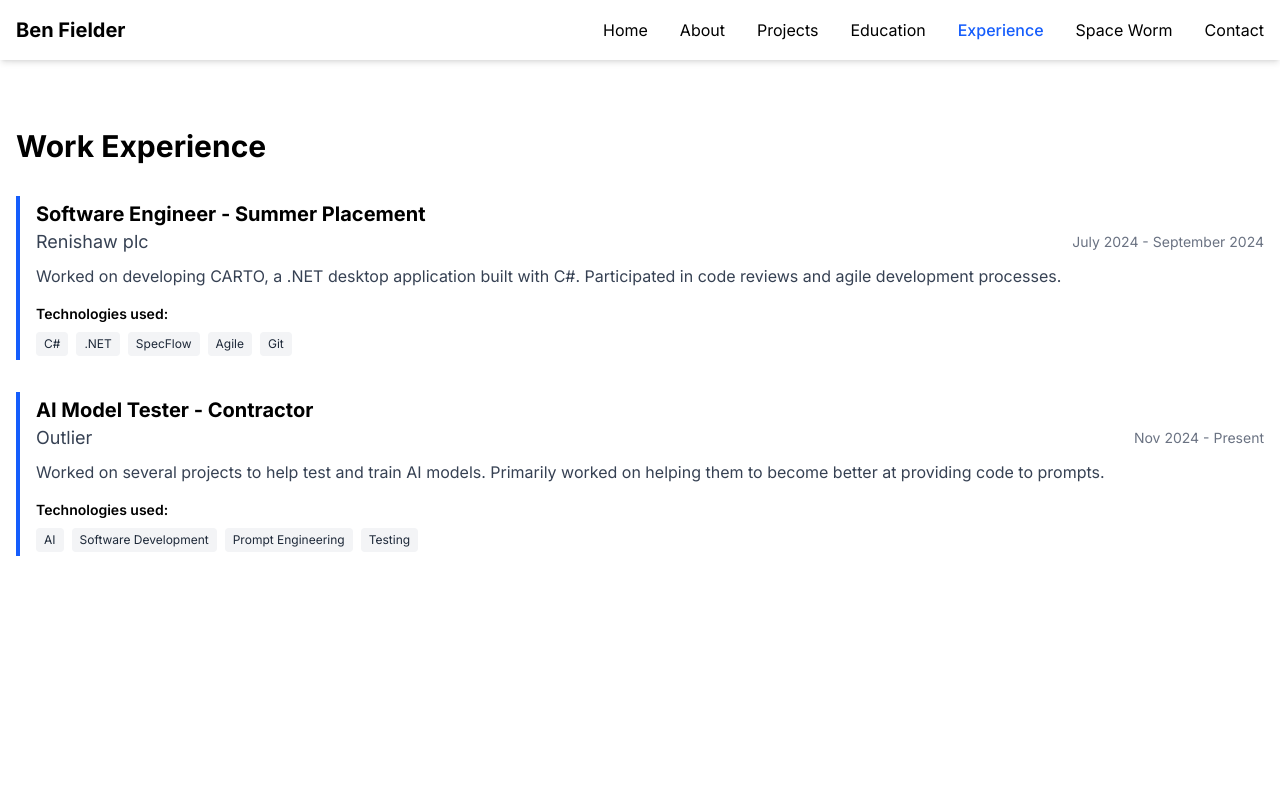
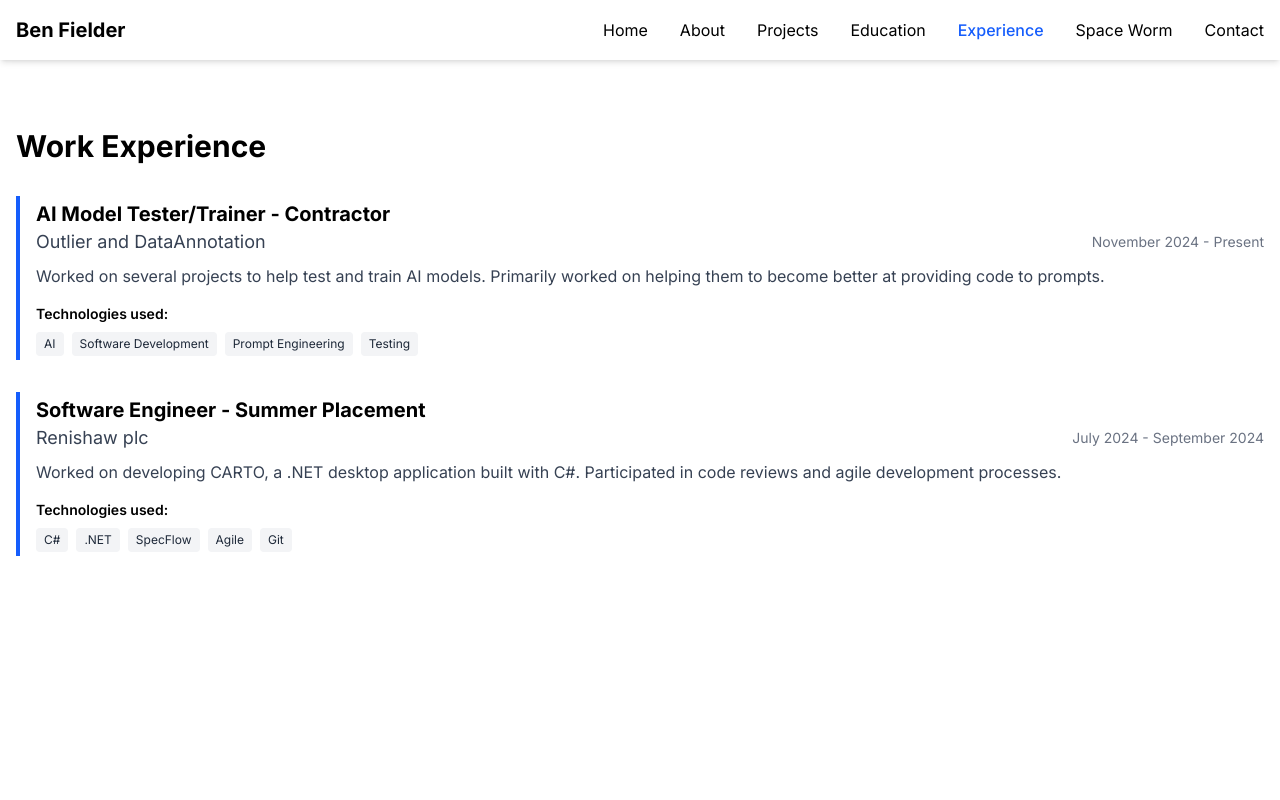
Before and after one commit to BenFielder1/portfolio, a Next.js app: page /experience in a window 1280 px wide. Shown: the top 800 px of the page. Built offline with nearby package versions, Linux system fonts and the light colour scheme.

Commit message:
Cleanup, updates and improvements.

```diff
--- a/src/app/projects/birdsongidentifier/page.tsx
+++ b/src/app/projects/birdsongidentifier/page.tsx
@@ -13,7 +13,7 @@ export default function AboutPage() {
                             url="https://www.youtube.com/watch?v=ykYUyg93UfQ"
                             controls={true}
                             id="video"
-                            fill
+                            fill="true"
                         />
                     </div>
                 </div>
--- a/src/components/ProjectCard.tsx
+++ b/src/components/ProjectCard.tsx
@@ -39,15 +39,13 @@ export default function ProjectCard({
                 <h3 className="text-xl font-bold mb-2">{title}</h3>
                 <p className="text-gray-700 mb-4">{description}</p>
 
-                <div className="mb-4">
                 <h4 className="text-sm font-semibold mb-2">Technologies:</h4>
-                    <div className="flex flex-wrap gap-2">
+                <div className="flex flex-wrap gap-2 mb-6">
                     {technologies.map((tech) => (
                         <span key={tech} className="bg-gray-100 text-gray-800 text-xs px-2 py-1 rounded">
                             {tech}
                         </span>
                     ))}
-                    </div>
                 </div>
 
                 <div className="flex space-x-3">
@@ -55,7 +53,7 @@ export default function ProjectCard({
                         <Link
                             href={demoLink}
                             rel="noopener noreferrer"
-                            className="text-blue-600 hover:underline text-sm"
+                            className="bg-blue-600 text-white px-3 py-1 rounded-md hover:bg-blue-700 transition"
                         >
                             Live Demo
                         </Link>
@@ -65,12 +63,13 @@ export default function ProjectCard({
                             href={githubLink}
                             target="_blank"
                             rel="noopener noreferrer"
-                            className="text-blue-600 hover:underline text-sm"
+                            className="border border-blue-600 text-blue-600 px-3 py-1 rounded-md hover:bg-blue-50 transition"
                         >
                             View Code
                         </Link>
                     )}
                 </div>
+
             </div>
         </div>
     );
--- a/src/data/education.ts
+++ b/src/data/education.ts
@@ -14,7 +14,7 @@ export const education: Education[] = [
         institution: "University of Warwick",
         degree: "Computer Science BSc",
         date: "2022 - 2025",
-        grade: "Predicted 2:1",
+        grade: "Upper Second Class (2:1)",
         description: "Key Modules:",
         courses: [
             "Machine Learning",
@@ -24,9 +24,6 @@ export const education: Education[] = [
             "Computer Graphics",
             "Web Development",
             "Mobile Robotics",
-            // "Algorithms",
-            // "Logic and Verification",
-            // "Design of Information Structures",
         ],
     },
     {
--- a/src/data/experience.ts
+++ b/src/data/experience.ts
@@ -10,19 +10,19 @@ export interface Experience {
 export const experience: Experience[] = [
     {
         id: "exp-1",
+        company: "Outlier and DataAnnotation",
+        position: "AI Model Tester/Trainer - Contractor",
+        date: "November 2024 - Present",
+        description: "Worked on several projects to help test and train AI models. Primarily worked on helping them to become better at providing code to prompts.",
+        technologies: ["AI", "Software Development", "Prompt Engineering", "Testing"],
+    },
+    {
+        id: "exp-2",
         company: "Renishaw plc",
         position: "Software Engineer - Summer Placement",
         date: "July 2024 - September 2024",
         description: "Worked on developing CARTO, a .NET desktop application built with C#. Participated in code reviews and agile development processes.",
         technologies: ["C#", ".NET", "SpecFlow", "Agile", "Git"],
-    },
-    {
-        id: "exp-2",
-        company: "Outlier",
-        position: "AI Model Tester - Contractor",
-        date: "Nov 2024 - Present",
-        description: "Worked on several projects to help test and train AI models. Primarily worked on helping them to become better at providing code to prompts.",
-        technologies: ["AI", "Software Development", "Prompt Engineering", "Testing"],
     },
     // {
     //     id: "exp-3",
```
Lines whose indentation alone changed are shown as unchanged.
